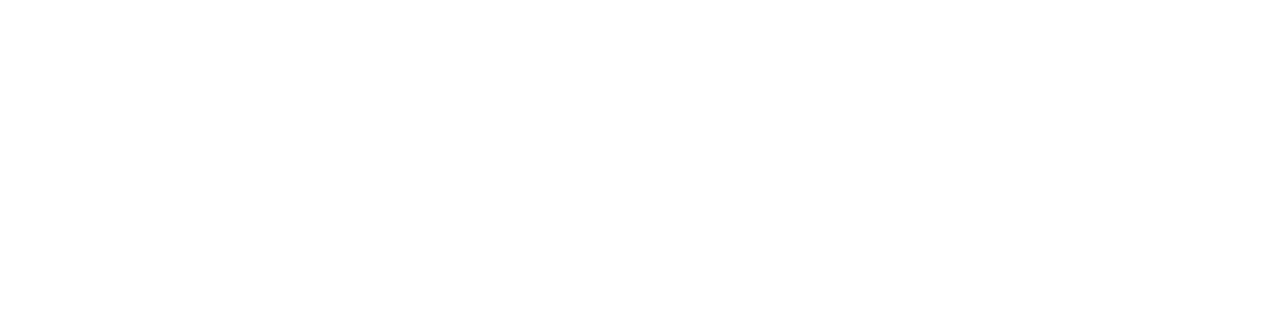
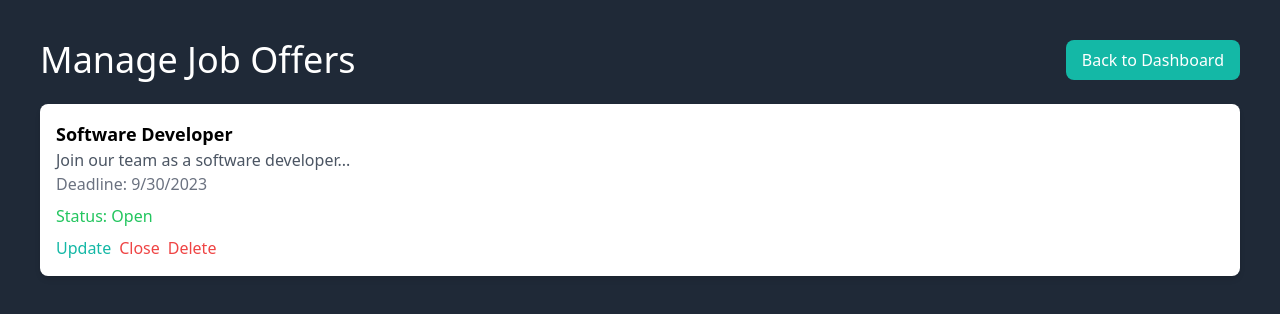
Before and after one commit to HassineHelmi/assessement-test-Frontend, a React (Vite) app: page /manage-job-offers in a window 1280 px wide. Before the commit this address had no page. Shown: the top 314 px of the page. Built offline with nearby package versions, Linux system fonts and the light colour scheme.

Commit message:
Dashboard created missing some finishing touches

```diff
--- a/index.html
+++ b/index.html
@@ -2,6 +2,7 @@
 <html lang="en">
   <head>
     <meta charset="UTF-8" />
+
     <link rel="icon" type="image/svg+xml" href="/vite.svg" />
     <meta name="viewport" content="width=device-width, initial-scale=1.0" />
     <title>Assessement-Frontend</title>
--- a/src/App.jsx
+++ b/src/App.jsx
@@ -3,13 +3,18 @@
 import Login from "./components/Login";
 import ProtectedRoute from "./components/ProtectedRoute";
 import Dashboard from "./components/Dashboard";
+import ManageJobOffers from "./components/ManageJobOffers";
 
 function App() {
   return (
     <Router>
       <Routes>
-        <Route path="/" element={<Login />} />
-        <Route path="/dashboard" element={<ProtectedRoute component={Dashboard} />} />
+        <Route path="/login" element={<Login />} />
+        <Route
+          path="/dashboard/*"
+          element={<ProtectedRoute component={<Dashboard />} />}
+        />
+        <Route path="/manage-job-offers" element={<ManageJobOffers />} />
       </Routes>
     </Router>
   );
--- /dev/null
+++ b/src/components/AddJobOfferForm.jsx
@@ -0,0 +1,89 @@
+import React, { useState } from "react";
+import { useNavigate } from "react-router-dom";
+
+const AddJobOfferForm = () => {
+  const [formData, setFormData] = useState({
+    jobTitle: "",
+    description: "",
+    deadline: "",
+  });
+
+  const navigate = useNavigate();
+
+  const handleChange = (e) => {
+    const { name, value } = e.target;
+    setFormData({ ...formData, [name]: value });
+  };
+
+  const handleSubmit = async (e) => {
+    e.preventDefault();
+
+    // Add validation logic here
+    // Check if job title has 5-64 characters, description has 100 characters, and deadline is in the future
+
+    // API request to create job offer
+    const response = await fetch("http://localhost:3000/job-offers", {
+      method: "POST",
+      headers: {
+        "Content-Type": "application/json",
+      },
+      body: JSON.stringify(formData),
+    });
+
+    if (response.ok) {
+      // Handle success
+      navigate("/dashboard");
+    } else {
+      // Handle error
+    }
+  };
+
+  return (
+    <div className="p-6 bg-white rounded-lg shadow-lg">
+      <h2 className="text-2xl font-semibold mb-4">Add New Job Offer</h2>
+      <form onSubmit={handleSubmit}>
+        <div className="mb-4">
+          <label className="block text-gray-600">Job Title</label>
+          <input
+            className="form-input mt-1 block w-full rounded-md border-gray-300"
+            type="text"
+            name="jobTitle"
+            value={formData.jobTitle}
+            onChange={handleChange}
+            required
+          />
+        </div>
+        <div className="mb-4">
+          <label className="block text-gray-600">Description</label>
+          <textarea
+            className="form-textarea mt-1 block w-full rounded-md border-gray-300"
+            rows="4"
+            name="description"
+            value={formData.description}
+            onChange={handleChange}
+            required
+          />
+        </div>
+        <div className="mb-4">
+          <label className="block text-gray-600">Deadline</label>
+          <input
+            className="form-input mt-1 block w-full rounded-md border-gray-300"
+            type="date"
+            name="deadline"
+            value={formData.deadline}
+            onChange={handleChange}
+            required
+          />
+        </div>
+        <button
+          className="bg-teal-500 text-white py-2 px-4 rounded-lg hover:bg-teal-600"
+          type="submit"
+        >
+          Create Job Offer
+        </button>
+      </form>
+    </div>
+  );
+};
+
+export default AddJobOfferForm;
--- a/src/components/Dashboard.jsx
+++ b/src/components/Dashboard.jsx
@@ -1,16 +1,38 @@
 import React, { useEffect } from "react";
+import LogoutButton from "./LogoutButton";
+import AddJobOfferForm from "./AddJobOfferForm";
+import { Link } from "react-router-dom";
 
 export default function Dashboard() {
   useEffect(() => {
     const accessToken = localStorage.getItem("access_token");
+    console.log("Access token in Dashboard:", accessToken);
     if (!accessToken) {
+      console.log("Access token missing, redirecting to login.");
       window.location.href = "/";
     }
+
+    // Fetch job offers here and update the state
+    // Example:
+    // fetchJobOffers().then((offers) => setJobOffers(offers));
   }, []);
 
   return (
-    <div className="bg-gray-800 h-screen flex justify-center items-center">
-      <h1 className="text-4xl text-white">Welcome to the Dashboard!</h1>
+    <div className="bg-gray-800 h-screen p-10">
+      <div className="flex flex-col sm:flex-row justify-between items-center mb-6">
+        <div className="text-4xl text-white mb-4 sm:mb-0">Welcome to the Dashboard!</div>
+        <div className="flex space-x-4">
+          <LogoutButton />
+          <Link
+            to="/manage-job-offers"
+            className="bg-teal-500 hover:bg-teal-600 text-white py-2 px-4 rounded-lg transition duration-300 ease-in-out transform hover:scale-105 focus:outline-none focus:ring focus:ring-teal-200"
+          >
+            Manage Job Offers
+          </Link>
+        </div>
+      </div>
+      <AddJobOfferForm />
+      {/* Other content */}
     </div>
   );
 }
--- /dev/null
+++ b/src/components/JobOfferList.jsx
@@ -0,0 +1,28 @@
+import React from "react";
+
+const JobOfferList = ({ jobOffers }) => {
+  return (
+    <div className="mt-6">
+      <h2 className="text-2xl font-semibold mb-4">Job Offers</h2>
+      <ul>
+        {jobOffers.map((offer) => (
+          <li
+            key={offer.id}
+            className="bg-white p-4 mb-4 rounded-lg shadow-md"
+          >
+            <h3 className="text-lg font-semibold">{offer.jobTitle}</h3>
+            <p className="text-gray-600">{offer.description}</p>
+            <p className="text-gray-500">
+              Deadline: {new Date(offer.deadline).toLocaleDateString()}
+            </p>
+            <p className={`mt-2 ${offer.status === "closed" ? "text-red-500" : "text-green-500"}`}>
+              Status: {offer.status === "closed" ? "Closed" : "Open"}
+            </p>
+          </li>
+        ))}
+      </ul>
+    </div>
+  );
+};
+
+export default JobOfferList;
--- a/src/components/Login.jsx
+++ b/src/components/Login.jsx
@@ -32,6 +32,8 @@
       if (response.ok) {
         const data = await response.json();
         localStorage.setItem("access_token", data.access_token);
+
+        console.log("Access token set:", data.access_token);
 
         // Navigate to the dashboard page
         navigate("/dashboard");
--- /dev/null
+++ b/src/components/LogoutButton.jsx
@@ -0,0 +1,22 @@
+import React from "react";
+import { useNavigate } from "react-router-dom";
+
+export default function LogoutButton() {
+  const navigate = useNavigate();
+
+  const handleLogout = () => {
+    // Clear the access token from local storage
+    localStorage.removeItem("access_token");
+    // Navigate to the login page
+    navigate("/login"); // Use the 'navigate' function to navigate
+  };
+
+  return (
+    <button
+      className="my-3 px-4 py-2 bg-red-500 text-white rounded-lg"
+      onClick={handleLogout}
+    >
+      Logout
+    </button>
+  );
+}
--- /dev/null
+++ b/src/components/ManageJobOffers.jsx
@@ -0,0 +1,91 @@
+import React, { useState, useEffect } from "react";
+import { Link } from "react-router-dom";
+
+const ManageJobOffers = () => {
+  const [jobOffers, setJobOffers] = useState([]);
+
+  useEffect(() => {
+    // Fetch job offers from API and update the state
+    // Example:
+    // fetchJobOffers().then((offers) => setJobOffers(offers));
+    const dummyJobOffers = [
+      {
+        id: 1,
+        jobTitle: "Software Developer",
+        description: "Join our team as a software developer...",
+        deadline: "2023-09-30",
+        status: "open",
+      },
+      // Add more job offers
+    ];
+    setJobOffers(dummyJobOffers);
+  }, []);
+
+  const handleUpdate = (offerId) => {
+    // Implement logic to navigate to the update page for the selected offer
+  };
+
+  const handleClose = (offerId) => {
+    // Implement logic to close the selected offer
+  };
+
+  const handleDelete = (offerId) => {
+    // Implement logic to delete the selected offer
+  };
+
+  return (
+    <div className="bg-gray-800 h-screen p-10">
+      <div className="flex justify-between items-center mb-6">
+        <h1 className="text-4xl text-white">Manage Job Offers</h1>
+        <Link
+          to="/dashboard"
+          className="bg-teal-500 text-white py-2 px-4 rounded-lg hover:bg-teal-600"
+        >
+          Back to Dashboard
+        </Link>
+      </div>
+      <ul>
+        {jobOffers.map((offer) => (
+          <li
+            key={offer.id}
+            className="bg-white p-4 mb-4 rounded-lg shadow-md"
+          >
+            <h3 className="text-lg font-semibold">{offer.jobTitle}</h3>
+            <p className="text-gray-600">{offer.description}</p>
+            <p className="text-gray-500">
+              Deadline: {new Date(offer.deadline).toLocaleDateString()}
+            </p>
+            <p className={`mt-2 ${offer.status === "closed" ? "text-red-500" : "text-green-500"}`}>
+              Status: {offer.status === "closed" ? "Closed" : "Open"}
+            </p>
+            <div className="mt-2">
+              <button
+                className="text-teal-500 hover:underline mr-2"
+                onClick={() => handleUpdate(offer.id)}
+              >
+                Update
+              </button>
+              <button
+                className={`${
+                  offer.status === "closed" ? "text-gray-500" : "text-red-500"
+                } hover:underline mr-2`}
+                onClick={() => handleClose(offer.id)}
+                disabled={offer.status === "closed"}
+              >
+                Close
+              </button>
+              <button
+                className="text-red-500 hover:underline"
+                onClick={() => handleDelete(offer.id)}
+              >
+                Delete
+              </button>
+            </div>
+          </li>
+        ))}
+      </ul>
+    </div>
+  );
+};
+
+export default ManageJobOffers;
--- a/src/components/ProtectedRoute.jsx
+++ b/src/components/ProtectedRoute.jsx
@@ -1,23 +1,15 @@
 import React from "react";
-import { Route, Routes } from "react-router-dom";
-import { useState, useEffect } from "react";
-import Dashboard from "../components/Dashboard";
+import { Navigate } from "react-router-dom";
 
 const ProtectedRoute = ({ component }) => {
-  const [accessToken, setAccessToken] = useState(null);
+  const accessToken = localStorage.getItem("access_token");
 
-  useEffect(() => {
-    const accessToken = localStorage.getItem("access_token");
-    setAccessToken(accessToken);
-  }, []);
-
+  // Check for access token and render the component or navigate
   if (!accessToken) {
-    return <Redirect to="/" />;
+    return <Navigate to="/login" />;
   }
 
-  return (
-    <Route path="/src/components/Dashboard.jsx" element={component} />
-  );
+  return component;
 };
 
 export default ProtectedRoute;
```
